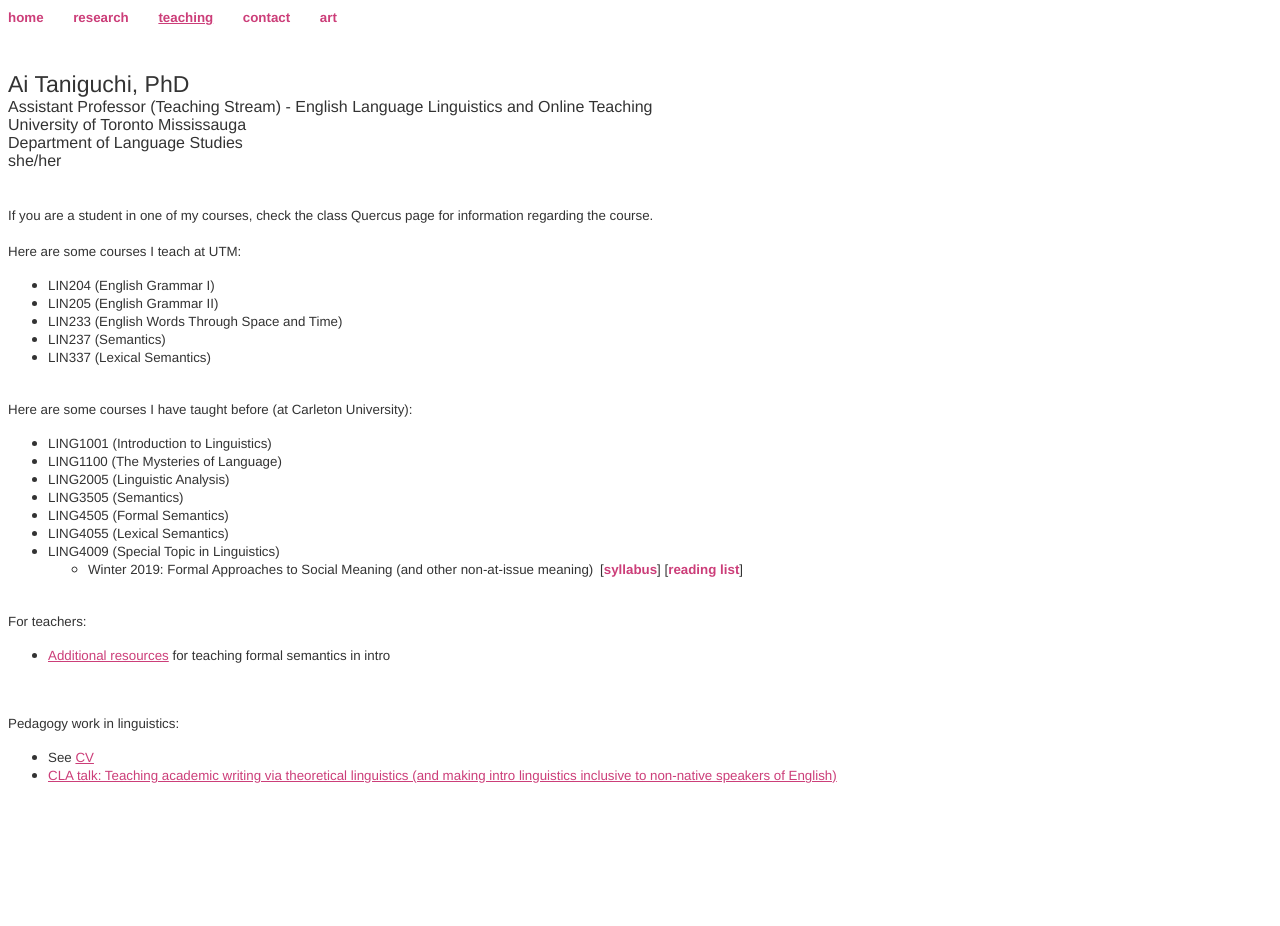
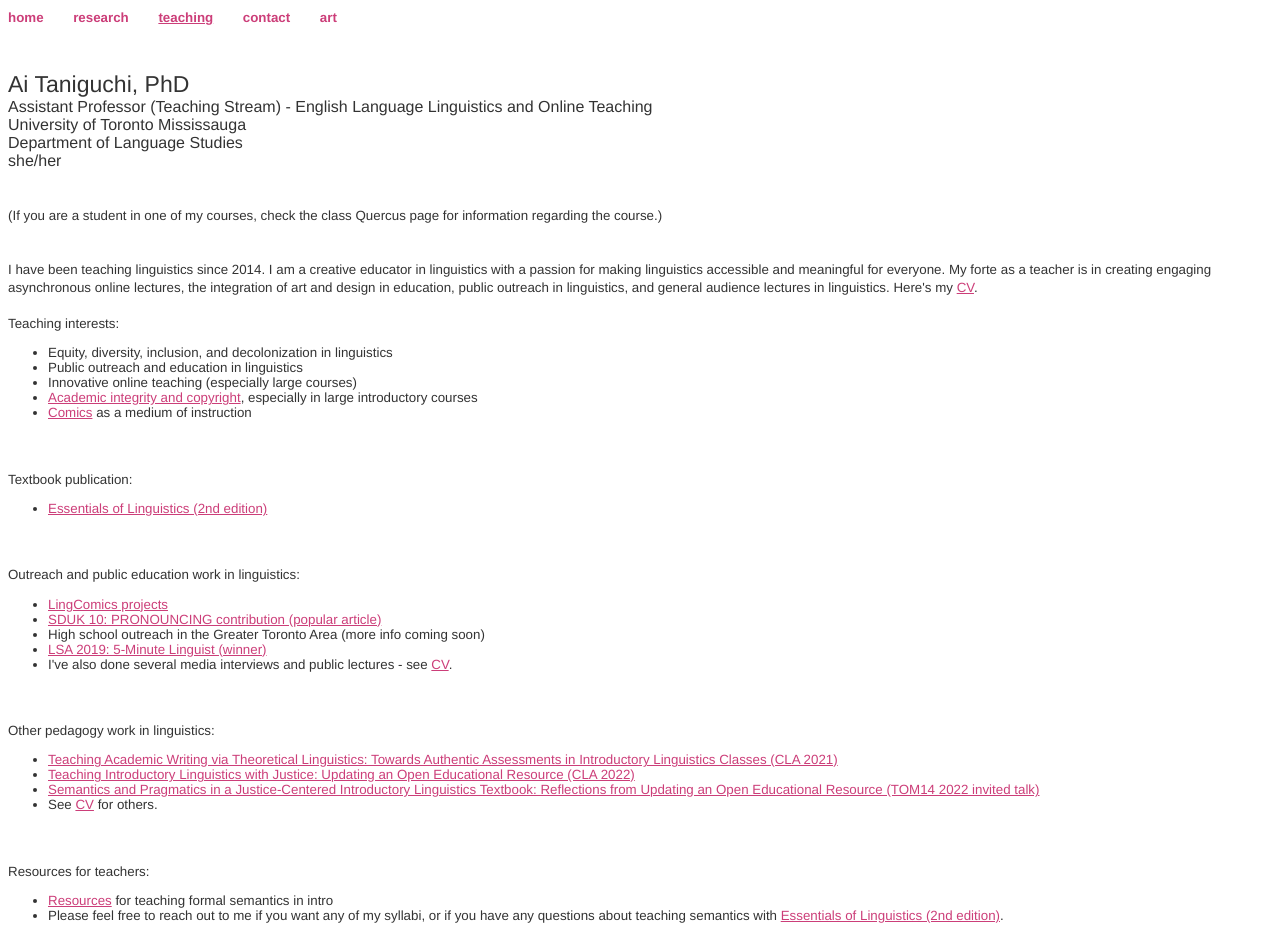
Before and after one commit to aitaniguchi/aitaniguchi.github.io, a plain HTML site: page teaching.html in a window 1280 px wide. Shown: the top 926 px of the page. Before the commit the page ends 826 px from the top, so only its background shows below. Drawn offline with Linux system fonts and the light colour scheme.

Commit message:
website update

```diff
--- a/teaching.html
+++ b/teaching.html
@@ -32,10 +32,83 @@
     <br style="color: rgb(51, 51, 51); font-family: Helvetica,Arial,sans-serif;">
     <small style="font-family: Helvetica,Arial,sans-serif;"><span style="font-weight: bold;"></span></small><small
       style="font-family: Helvetica,Arial,sans-serif;"><span
-        style="color: rgb(51, 51, 51);"><br>
-        If you are a student in one of my courses, check the class Quercus page
-        for information regarding the course.<br>
-        <br>
+        style="color: rgb(51, 51, 51);">
+ <!-- -->
+     <br>
+        (If you are a student in one of my courses, check the class Quercus page
+        for information regarding the course.)<br>
+      <br>
+ <!-- -->
+     <br>
+        I have been teaching linguistics since 2014. I am a creative educator in linguistics with a passion for making linguistics accessible and meaningful for everyone. My forte as a teacher is in creating engaging asynchronous online lectures, the integration of art and design in education, public outreach in linguistics, and general audience lectures in linguistics. Here's my <a href="https://aitaniguchi.github.io/taniguchi_cv.pdf">CV</a>.
+      <br>
+    <br>
+ <!-- -->
+    Teaching interests:
+       <ul style="font-family: Helvetica,Arial,sans-serif;">
+      <li> Equity, diversity, inclusion, and decolonization in linguistics
+       </li>
+          <li> Public outreach and education in linguistics
+       </li>
+          <li> Innovative online teaching (especially large courses)
+       </li>
+          <li> <a href="https://www.utoronto.ca/news/u-t-sues-easy-edu-tutoring-company">Academic integrity and copyright</a>, especially in large introductory courses
+       </li>
+         <li> <a href="https://lingcomics.com">Comics</a> as a medium of instruction
+       </li>
+        </ul>
+      <br>
+    <br>
+ <!-- -->
+   Textbook publication:
+    <ul style="font-family: Helvetica,Arial,sans-serif;">
+      <li><a href="https://ecampusontario.pressbooks.pub/essentialsoflinguistics2/">Essentials of Linguistics (2nd edition)</a>
+       </li>
+        </ul>
+      <br>
+    <br>
+ <!-- -->
+       Outreach and public education work in linguistics:
+    <ul style="font-family: Helvetica,Arial,sans-serif;">
+      <li><a href="https://lingcomics.com">LingComics projects</a>
+       </li>
+        <li><a href="https://www.blackwoodgallery.ca/publications/sduk/pronouncing/cover-10">SDUK 10: PRONOUNCING contribution (popular article)</a>
+       </li>
+        <li> High school outreach in the Greater Toronto Area (more info coming soon)
+       </li>
+      <li> <a href="https://www.youtube.com/watch?v=8Qbqr17L6OY&list=PLTDerU9FPSUtJyBg4HEIFRB_aM0VZEUJJ&t=3695s" > LSA 2019: 5-Minute Linguist (winner)</a>
+       </li>
+       <li> I've also done several media interviews and public lectures - see <a href="https://aitaniguchi.github.io/taniguchi_cv.pdf">CV</a>.
+       </li>
+        </ul>
+      <br>
+    <br>
+ <!-- -->
+       Other pedagogy work in linguistics:
+    <ul style="font-family: Helvetica,Arial,sans-serif;">
+      <li><a href="https://aitaniguchi.github.io/taniguchi-cla2021-academicwriting.pdf">Teaching Academic Writing via Theoretical Linguistics: Towards Authentic Assessments in Introductory Linguistics Classes (CLA 2021)</a>
+       </li>
+       <li><a href="https://docs.google.com/presentation/d/1SWEo2mB-q8MO212iIlWF7ew9BE2zwlbjgoI-vjZMj6I/edit?usp=sharing">Teaching Introductory Linguistics with Justice:
+Updating an Open Educational Resource
+ (CLA 2022)</a>
+       </li>
+       <li><a href="https://aitaniguchi.github.io/taniguchi-tom14-2022.pdf">Semantics and Pragmatics in a Justice-Centered Introductory Linguistics Textbook: Reflections from Updating an Open Educational Resource (TOM14 2022 invited talk) </a>
+       </li>
+      <li> See <a href="https://aitaniguchi.github.io/taniguchi_cv.pdf">CV</a> for others.</li>
+        </ul>
+      <br>
+    <br>
+ <!-- -->
+    Resources for teachers:
+    <ul style="font-family: Helvetica,Arial,sans-serif;">
+      <li><a href="https://aitaniguchi.github.io/teaching-resources.html">
+            Resources</a> for teaching formal semantics in intro <br>
+       </li>
+      <li>Please feel free to reach out to me if you want any of my syllabi, or if you have any questions about teaching semantics with <a href="https://ecampusontario.pressbooks.pub/essentialsoflinguistics2/">Essentials of Linguistics (2nd edition)</a>.</li>
+        </ul>
+      <br>
+    <br>
+ <!-- -->
         Here are some courses I teach at UTM:</span></small><br>
     <ul style="font-family: Helvetica,Arial,sans-serif;">
       <li><small>LIN204 (English Grammar I)<br>
@@ -74,27 +147,7 @@
                 list</span></a>]</small></li>
       </ul>
     </ul>
-    <br>
-    <small style="font-family: Helvetica,Arial,sans-serif;"><span style="color: rgb(51, 51, 51);">For
-        teachers:</span></small><br>
-    <ul style="font-family: Helvetica,Arial,sans-serif;">
-      <li><small><a href="https://aitaniguchi.github.io/teaching-resources.html">Additional
-            resources</a> for teaching formal semantics in intro <br>
-        </small></li>
-    </ul>
-    <br>
-    <p> <small style="font-family: Helvetica,Arial,sans-serif;"><span style="color: rgb(51, 51, 51);">Pedagogy
-          work in linguistics:</span></small></p>
-    <ul style="font-family: Helvetica,Arial,sans-serif;">
-      <li><small>See </small><small style="font-family: Helvetica,Arial,sans-serif;"><a
-            style="color: rgb(204, 62, 121);"
-            href="taniguchi_cv.pdf">CV</a></small></li>
-      <li><small><a href="https://aitaniguchi.github.io/taniguchi-cla2021-academicwriting.pdf">CLA
-            talk: Teaching academic writing via theoretical linguistics (and
-            making intro linguistics inclusive to non-native speakers of
-            English)</a> <br>
-        </small></li>
-    </ul>
+      <br>
     <br>
   </body>
 </html>
```
Also changed, not shown: art.html (+2 -3 lines), contact.html (+5 -14 lines), index.html (+16 -11 lines), 1 other file.
